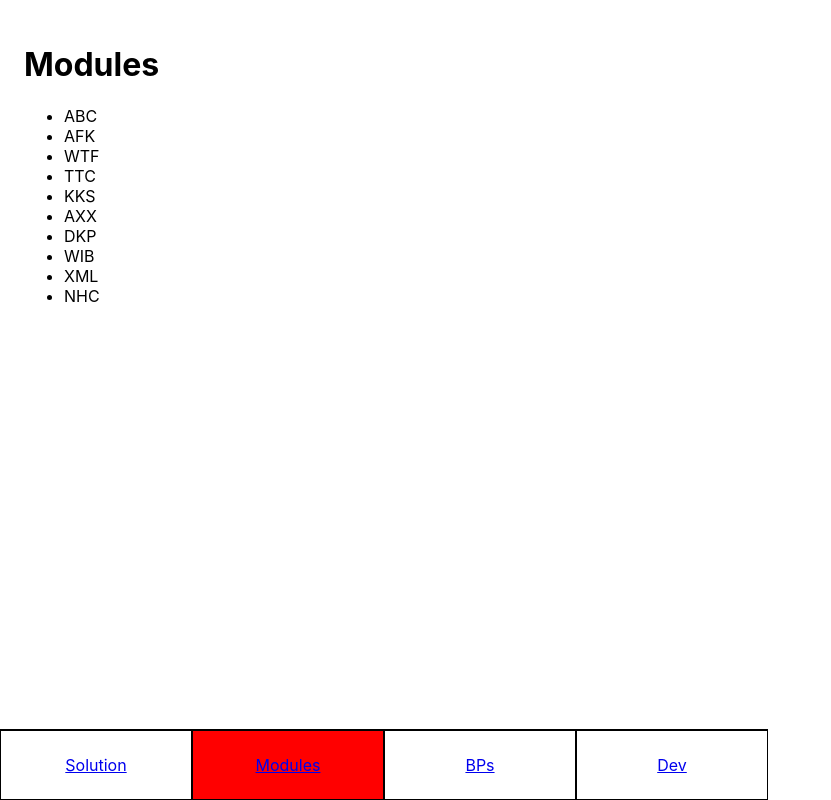
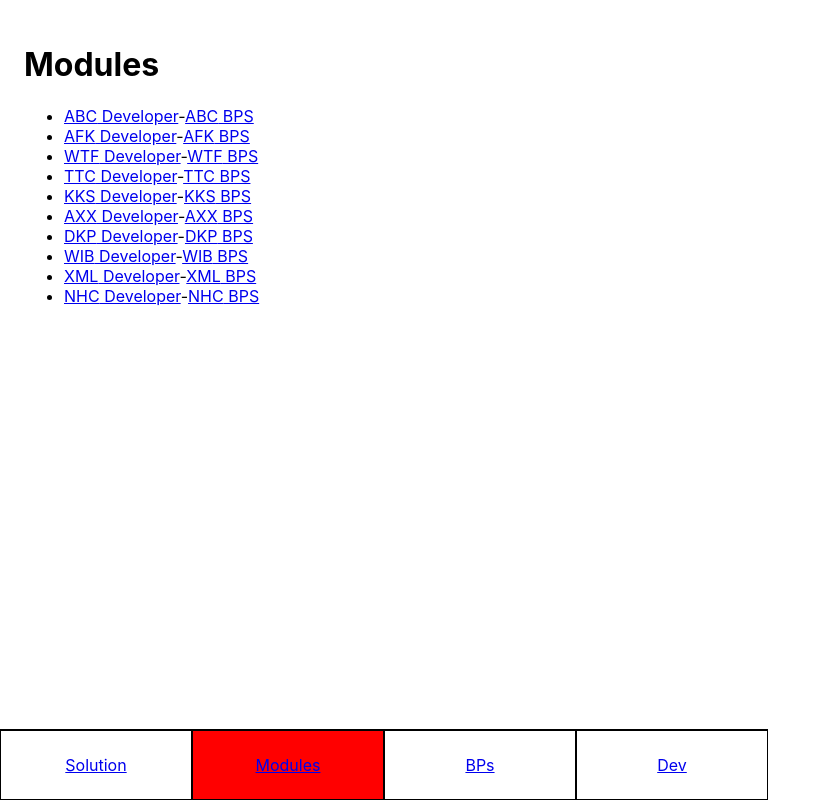
Before and after one commit to kochch1337/Capstone-Project, a Next.js app: page /Modules in a window 1280 px wide. Shown: the whole page, without its empty margins (0-831 px from the left). Built offline with nearby package versions, Linux system fonts and the light colour scheme.

Commit message:
add filter navigation

```diff
--- a/components/Layout.js
+++ b/components/Layout.js
@@ -10,7 +10,7 @@ export default function Layout({ children }) {
   );
 }
 
-const PageWrapper = styled.div`
+const PageWrapper = styled.main`
   padding: 1.5rem;
   padding-bottom: 5%;
 `;
--- a/components/NavFooter.js
+++ b/components/NavFooter.js
@@ -1,6 +1,6 @@
 import styled from "styled-components";
 import { useRouter } from "next/router.js";
-import Link from "next/link.js";
+import Link from "next/link";
 
 export default function NavFooter() {
   const { pathname } = useRouter();
@@ -85,6 +85,7 @@ const StyledNavLink = styled.a`
   width: 100%;
   height: 100%;
   positon: center;
+
   background: ${({ active }) => (active ? activeColor : transparentColor)};
 
   &:hover {
--- a/pages/Modules/index.js
+++ b/pages/Modules/index.js
@@ -1,16 +1,56 @@
-export default function Modules({ mainData, personsData }) {
+import Link from "next/link";
+import { useRouter } from "next/router.js";
+
+export default function Modules({ mainData }) {
+  const router = useRouter();
+  const query = router.query;
+
+  const solutionid = query.SolutionId;
+
+  let data = mainData;
+
+  if (solutionid !== undefined) {
+    data = mainData.filter((solution) => solution.solution_Id === solutionid);
+  }
+
   return (
     <>
-      <main>
       <h1>Modules</h1>
       <ul>
-          {mainData.map((solution) => {
+        {data.map((solution) => {
           return solution.modules.map((module) => {
-              return <li key={module.module}>{module.module}</li>;
+            return (
+              <li key={module.module}>
+                <Link
+                  href={{
+                    pathname: "/Developers",
+                    query: {
+                      SolutionId: solution.solution_Id,
+                      Module: module.module,
+                    },
+                  }}
+                  passHref
+                >
+                  {module.module} Developer
+                </Link>
+                -
+                <Link
+                  href={{
+                    pathname: "/Bps",
+                    query: {
+                      SolutionId: solution.solution_Id,
+                      Module: module.module,
+                    },
+                  }}
+                  passHref
+                >
+                  {module.module} BPS
+                </Link>
+              </li>
+            );
           });
         })}
       </ul>
-      </main>
     </>
   );
 }
```
Also changed, not shown: pages/Bps/index.js (+23 -6 lines), pages/Developers/index.js (+22 -6 lines), pages/index.js (+23 -8 lines). Lines whose indentation alone changed are shown as unchanged.
